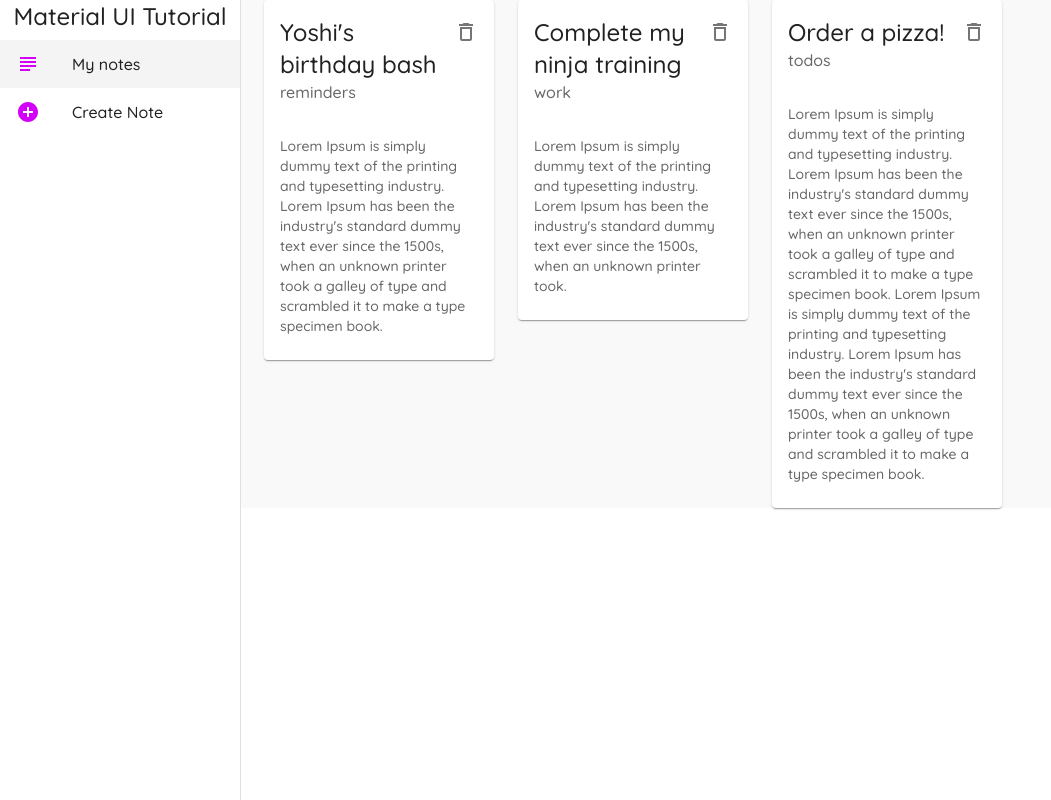
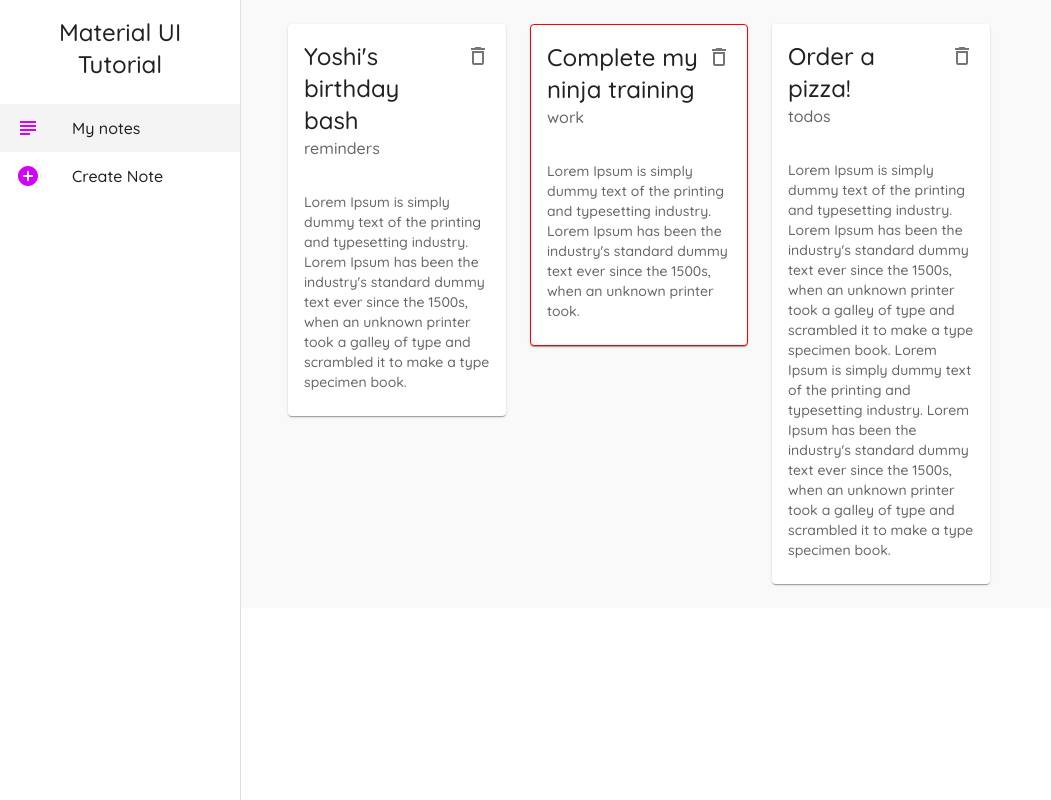
Before and after one commit to luisgcosta-runtimerev/Material-UI-Tutorial, a React (Create React App) app: page / in a window 1280 px wide. Shown: the whole page, without its empty margins (0-1051 px from the left). Built offline with nearby package versions, Linux system fonts and the light colour scheme; data requests are answered from the project's data file.

Commit message:
More on makeStyles

```diff
--- a/src/components/Layout.js
+++ b/src/components/Layout.js
@@ -9,13 +9,14 @@
 
 const drawerWidth = 240;
 
-const useStyles = makeStyles({
+const useStyles = makeStyles((theme) => ({
   root: {
     display: 'flex',
   },
   page: {
     background: '#f9f9f9',
     width: '100%',
+    padding: theme.spacing(3),
   },
   drawer: {
     width: drawerWidth,
@@ -26,7 +27,10 @@
   active: {
     background: '#f4f4f4',
   },
-});
+  title: {
+    padding: theme.spacing(2),
+  },
+}));
 
 export default function Layout({ children }) {
   const classes = useStyles();
@@ -58,7 +62,11 @@
         classes={{ paper: classes.drawerPaper }}
       >
         <div>
-          <Typography variant="h5" align="center">
+          <Typography
+            variant="h5"
+            align="center"
+            className={classes.title}
+          >
             Material UI Tutorial
           </Typography>
         </div>
--- a/src/components/NoteCard.js
+++ b/src/components/NoteCard.js
@@ -5,10 +5,24 @@
 import CardContent from '@mui/material/CardContent';
 import { Typography, IconButton } from '@mui/material';
 import { DeleteOutlined } from '@mui/icons-material';
+import { makeStyles } from '@mui/styles';
+
+const useStyles = makeStyles({
+  test: {
+    border: (note) => {
+      if (note.category === 'work') {
+        return '1px solid red';
+      }
+      return '';
+    },
+  },
+});
 
 export default function NoteCard({ note, handleDelete }) {
+  const classes = useStyles(note);
+
   return (
-    <Card elevation={1}>
+    <Card elevation={1} className={classes.test}>
       <CardHeader
         title={note.title}
         subheader={note.category}
```
